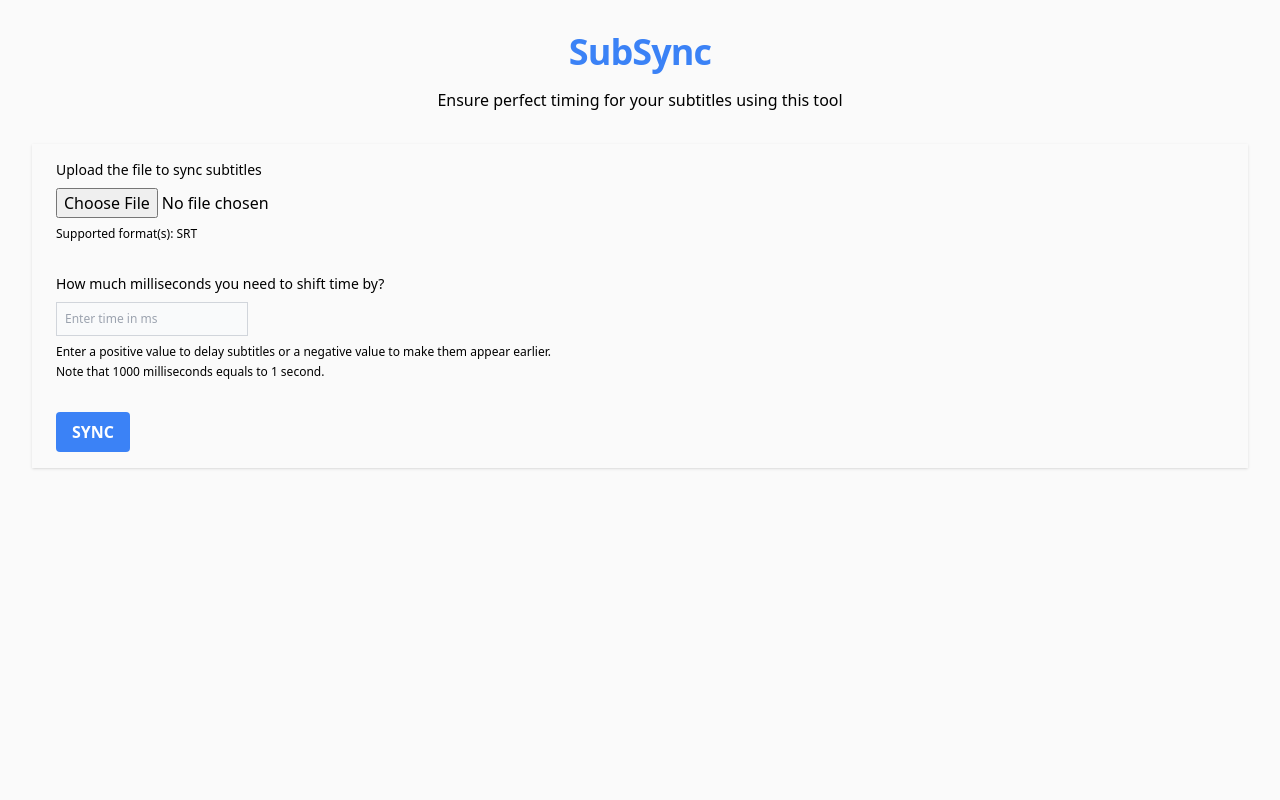
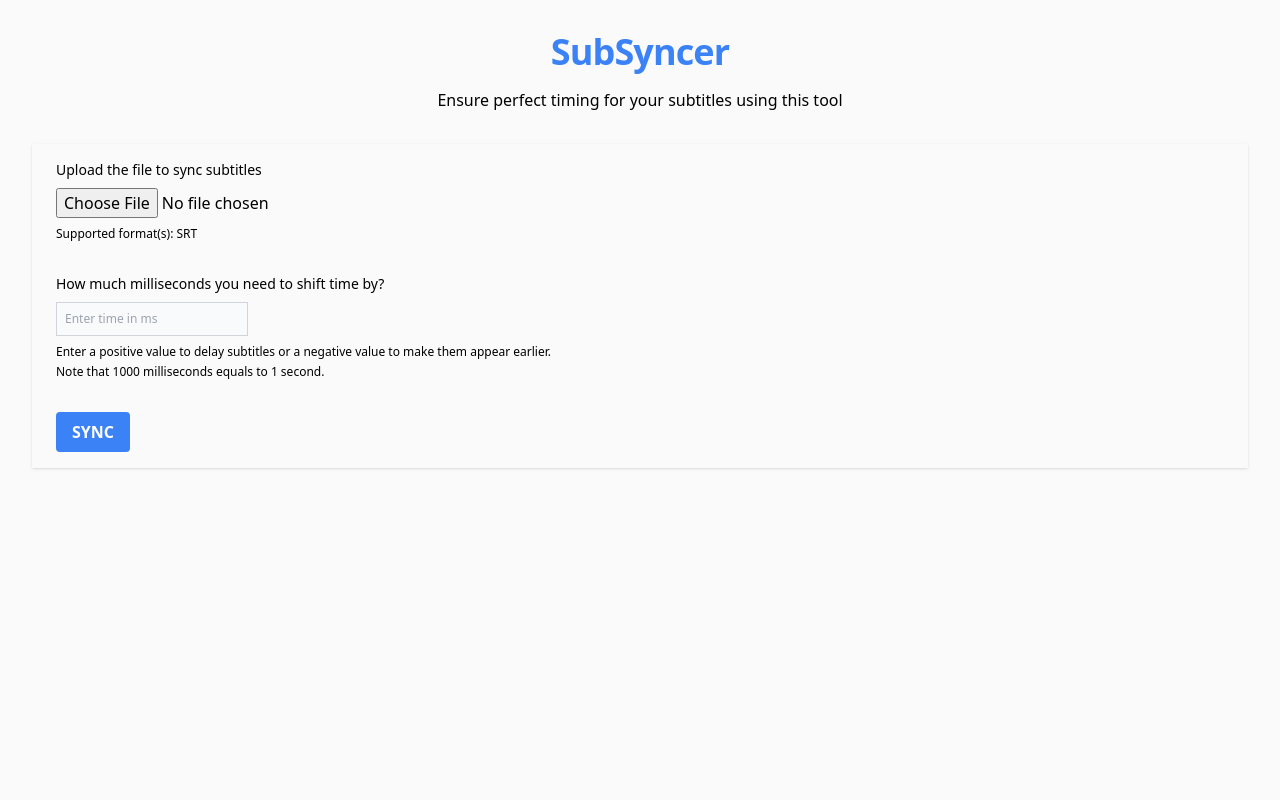
Before and after one commit to nuhman/subsyncer, a Flask app: page / in a window 1280 px wide. Run offline with Flask 3, Linux system fonts and the light colour scheme; some libraries are stand-ins or nearby versions.

Commit message:
Change app name

```diff
--- a/app/templates/index.html
+++ b/app/templates/index.html
@@ -3,7 +3,7 @@
   <p
     class="text-center mb-4 text-3xl font-extrabold leading-none tracking-tight text-blue-500 md:text-3xl lg:text-4xl"
   >
-    SubSync
+    SubSyncer
   </p>
   <p class="text-center font-extralight">
     Ensure perfect timing for your subtitles using this tool
```
